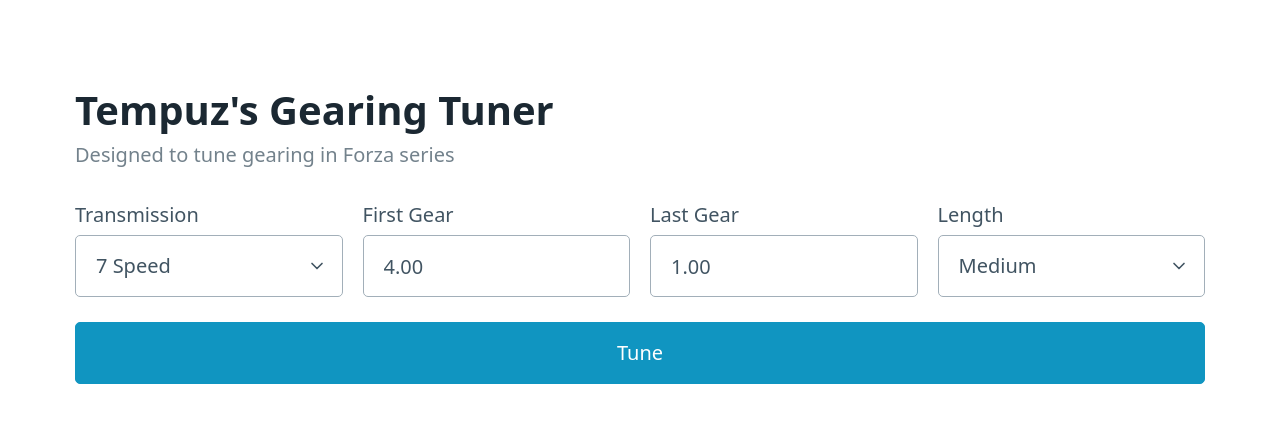
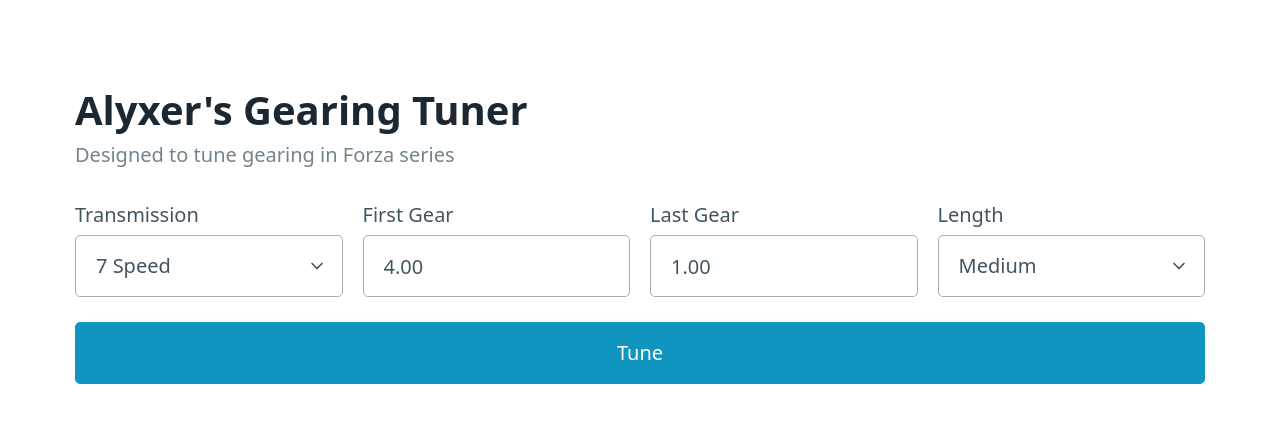
Before and after one commit to TempusGPT/forza-gt, a SvelteKit app: page / in a window 1280 px wide. Shown: the top 422 px of the page. Built offline with nearby package versions, Linux system fonts and the light colour scheme.

Commit message:
Change page name

```diff
--- a/src/app.html
+++ b/src/app.html
@@ -5,7 +5,7 @@
         <meta name="viewport" content="width=device-width" />
         <link rel="icon" href="%sveltekit.assets%/favicon.png" />
         <link rel="stylesheet" href="https://unpkg.com/@picocss/pico@1.*/css/pico.min.css" />
-        <title>Tempuz's Gearing Tuner</title>
+        <title>Alyxer's Gearing Tuner</title>
         %sveltekit.head%
     </head>
     <body data-sveltekit-preload-data="hover">
--- a/src/routes/+page.svelte
+++ b/src/routes/+page.svelte
@@ -61,7 +61,7 @@
 
 <main class="container">
     <div class="headings">
-        <h1>Tempuz's Gearing Tuner</h1>
+        <h1>Alyxer's Gearing Tuner</h1>
         <h2>Designed to tune gearing in Forza series</h2>
     </div>
 
```
